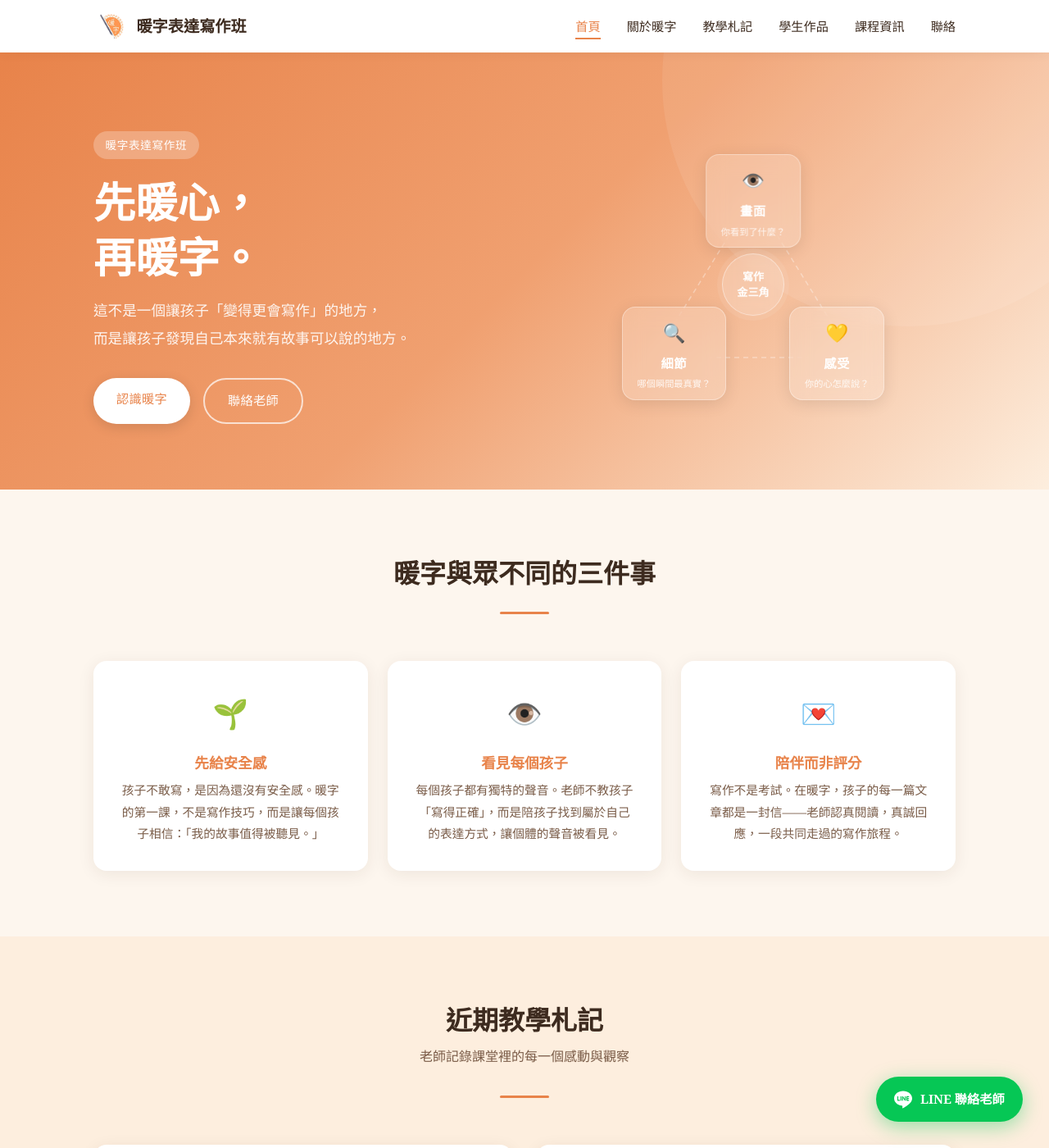
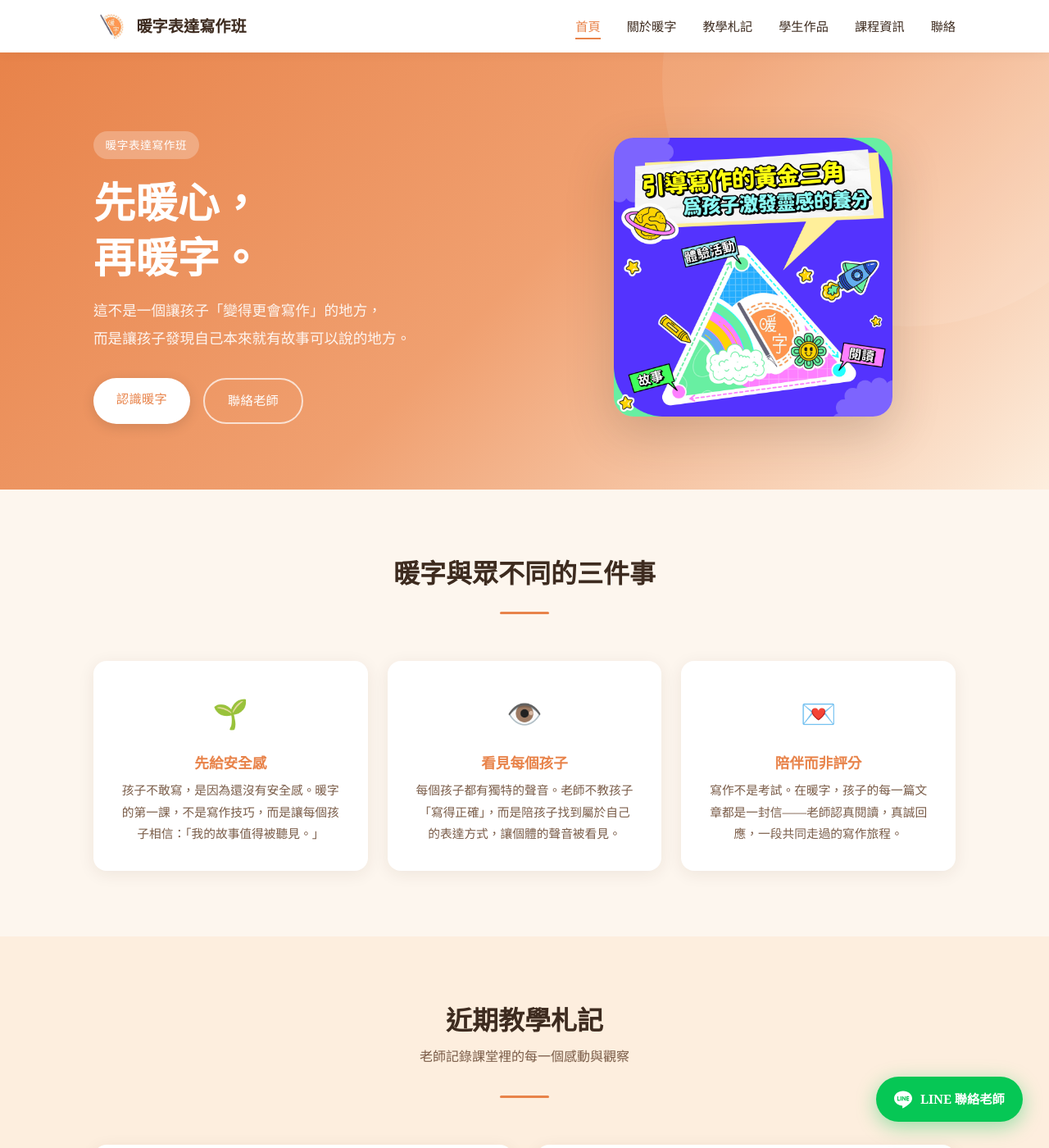
Before and after one commit to Shinruw/nu-nz-, a Jekyll site: the page built from index.html, in a window 1280 px wide and 1400 px high. Shown: the whole window at 82% size. Built offline with Jekyll 4.4.1, drawn with Linux system fonts in a browser that asks for light colours.

Commit message:
Replace triangle component with golden triangle image
- Swap HTML/CSS triangle widget for main.jpg illustration
- Remove unused triangle glassmorphism CSS
- Add hero-main-img styles with responsive sizing

Co-Authored-By: Claude Sonnet 4.6 <noreply@anthropic.com>

```diff
--- a/assets/css/main.css
+++ b/assets/css/main.css
@@ -262,58 +262,12 @@ p  { margin-bottom: 1rem; }
   border-radius: 24px;
   box-shadow: 0 20px 60px rgba(61,43,31,0.25);
 }
-.hero-triangle-wrap {
-  position: relative;
-  width: 320px;
-  height: 300px;
-  flex-shrink: 0;
-}
-.hero-triangle-svg {
-  position: absolute;
-  inset: 0;
-  width: 100%;
-  height: 100%;
-}
-.htri-node {
-  position: absolute;
-  background: rgba(255,255,255,0.18);
-  backdrop-filter: blur(12px);
-  -webkit-backdrop-filter: blur(12px);
-  border: 1px solid rgba(255,255,255,0.35);
-  border-radius: 16px;
-  padding: 0.7rem 1.1rem;
-  text-align: center;
-  color: #fff;
-  min-width: 96px;
-  box-shadow: 0 4px 20px rgba(0,0,0,0.1);
-}
-.htri-top  { top: 0;    left: 50%; transform: translateX(-50%); }
-.htri-left { bottom: 0; left: 0; }
-.htri-right{ bottom: 0; right: 0; }
-.htri-icon  { font-size: 1.4rem; margin-bottom: 0.2rem; }
-.htri-label { font-weight: 700; font-size: 0.95rem; letter-spacing: 0.05em; }
-.htri-sub   { font-size: 0.7rem; opacity: 0.85; margin-top: 0.2rem; line-height: 1.4; }
-.htri-center {
-  position: absolute;
-  top: 50%;
-  left: 50%;
-  transform: translate(-50%, -38%);
-  background: rgba(255,255,255,0.22);
-  backdrop-filter: blur(10px);
-  -webkit-backdrop-filter: blur(10px);
-  border: 1.5px solid rgba(255,255,255,0.45);
-  border-radius: 50%;
-  width: 76px;
-  height: 76px;
-  display: flex;
-  align-items: center;
-  justify-content: center;
-  color: #fff;
-  font-weight: 700;
-  font-size: 0.82rem;
-  line-height: 1.5;
-  text-align: center;
-  box-shadow: 0 0 0 6px rgba(255,255,255,0.08);
+.hero-main-img {
+  width: 340px;
+  height: 340px;
+  object-fit: cover;
+  border-radius: 24px;
+  box-shadow: 0 20px 60px rgba(61,43,31,0.2);
 }
 .hero-photo {
   width: 320px;
@@ -331,12 +285,7 @@ p  { margin-bottom: 1rem; }
   }
   .hero-cta { justify-content: center; }
   .hero-image-placeholder, .hero-photo { width: 260px; height: 300px; }
-  .hero-triangle-wrap { width: 260px; height: 244px; }
-  .htri-node { padding: 0.55rem 0.8rem; min-width: 80px; }
-  .htri-icon { font-size: 1.1rem; }
-  .htri-label { font-size: 0.85rem; }
-  .htri-sub { font-size: 0.63rem; }
-  .htri-center { width: 64px; height: 64px; font-size: 0.74rem; }
+  .hero-main-img { width: 280px; height: 280px; }
   .hero-image { order: -1; }
 }
 
@@ -889,6 +838,5 @@ p  { margin-bottom: 1rem; }
 
   /* hero 圖佔位縮小 */
   .hero-image-placeholder, .hero-photo { width: 200px; height: 240px; }
-  .hero-triangle-wrap { width: 220px; height: 206px; }
-  .htri-center { width: 54px; height: 54px; font-size: 0.68rem; }
+  .hero-main-img { width: 240px; height: 240px; }
 }
--- a/index.html
+++ b/index.html
@@ -20,29 +20,7 @@ description: 暖字表達寫作班——先暖心，再暖字。讓孩子對寫
       </div>
     </div>
     <div class="hero-image">
-      <div class="hero-triangle-wrap">
-        <svg class="hero-triangle-svg" viewBox="0 0 320 300" xmlns="http://www.w3.org/2000/svg">
-          <line x1="160" y1="52" x2="38"  y2="248" stroke="rgba(255,255,255,0.35)" stroke-width="1.5" stroke-dasharray="6,5"/>
-          <line x1="160" y1="52" x2="282" y2="248" stroke="rgba(255,255,255,0.35)" stroke-width="1.5" stroke-dasharray="6,5"/>
-          <line x1="38"  y1="248" x2="282" y2="248" stroke="rgba(255,255,255,0.35)" stroke-width="1.5" stroke-dasharray="6,5"/>
-        </svg>
-        <div class="htri-node htri-top">
-          <div class="htri-icon">👁️</div>
-          <div class="htri-label">畫面</div>
-          <div class="htri-sub">你看到了什麼？</div>
-        </div>
-        <div class="htri-node htri-left">
-          <div class="htri-icon">🔍</div>
-          <div class="htri-label">細節</div>
-          <div class="htri-sub">哪個瞬間最真實？</div>
-        </div>
-        <div class="htri-node htri-right">
-          <div class="htri-icon">💛</div>
-          <div class="htri-label">感受</div>
-          <div class="htri-sub">你的心怎麼說？</div>
-        </div>
-        <div class="htri-center">寫作<br>金三角</div>
-      </div>
+      <img src="{{ '/assets/images/main.jpg' | relative_url }}" alt="引導寫作的黃金三角——為孩子激發靈感的養分" class="hero-main-img">
     </div>
   </div>
 </section>
```
Also changed, not shown: assets/images/main.jpg (added).
